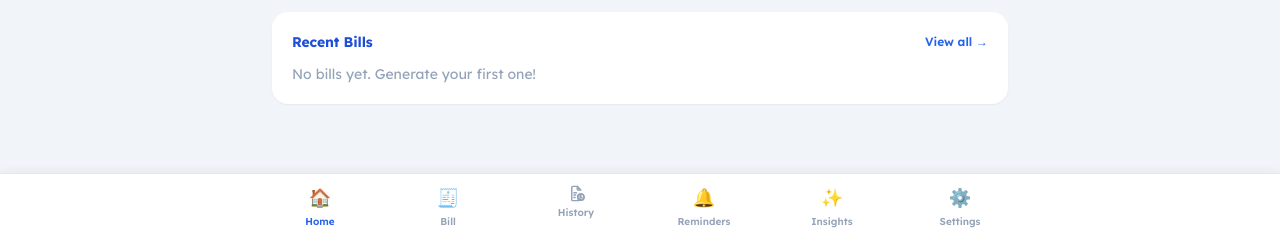
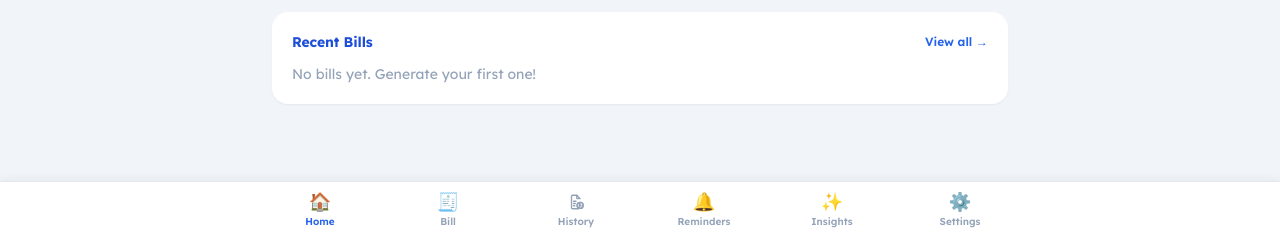
Before and after one commit to usmaniarsh/AI-Automatic-Bill-Genrate, a Flask app: page / in a window 1280 px wide. Shown: the part 561-800 px from the top of the page. Run offline with Flask 3, Linux system fonts and the light colour scheme; data comes from the database, SQL or seed files in the repository; data that the repository does not hold is empty; some libraries are stand-ins or nearby versions.

Commit message:
Fix bottom nav icons and requirements.txt encoding

```diff
--- a/templates/index.html
+++ b/templates/index.html
@@ -718,15 +718,16 @@
   <div class="no-print fixed bottom-0 left-0 right-0 bg-white dark:bg-slate-800 border-t border-slate-200 dark:border-slate-700 z-40 shadow-[0_-2px_10px_rgba(0,0,0,0.05)]">
     <div class="max-w-3xl mx-auto grid grid-cols-6">
       <button @click="view='home'" class="flex flex-col items-center py-2.5 gap-0.5" :class="view==='home' ? 'text-blue-600 dark:text-blue-400' : 'text-slate-400 dark:text-slate-500'">
-        <span class="text-lg">🏠</span>
+        <span class="w-5 h-5 flex items-center justify-center text-lg leading-none">🏠</span>
         <span class="text-[10px] font-semibold">Home</span>
       </button>
       <button @click="goToBill()" class="flex flex-col items-center py-2.5 gap-0.5" :class="view==='bill' ? 'text-blue-600 dark:text-blue-400' : 'text-slate-400 dark:text-slate-500'">
-        <span class="text-lg">🧾</span>
+        <span class="w-5 h-5 flex items-center justify-center text-lg leading-none">🧾</span>
         <span class="text-[10px] font-semibold">Bill</span>
       </button>
       <button @click="view='history'; loadHistory()" class="flex flex-col items-center py-2.5 gap-0.5" :class="view==='history' ? 'text-blue-600 dark:text-blue-400' : 'text-slate-400 dark:text-slate-500'">
-        <svg viewBox="0 0 24 24" fill="none" stroke="currentColor" stroke-width="1.8" stroke-linecap="round" stroke-linejoin="round" class="w-[19px] h-[19px]">
+        <span class="w-5 h-5 flex items-center justify-center">
+          <svg viewBox="0 0 24 24" fill="none" stroke="currentColor" stroke-width="1.8" stroke-linecap="round" stroke-linejoin="round" class="w-[18px] h-[18px]">
             <path d="M13 3H7.5A1.5 1.5 0 0 0 6 4.5v15A1.5 1.5 0 0 0 7.5 21H15a1.5 1.5 0 0 0 1.5-1.5V13"/>
             <path d="M13 3l4.5 4.5H14a1 1 0 0 1-1-1V3Z"/>
             <line x1="8.7" y1="11" x2="12" y2="11"/>
@@ -736,19 +737,22 @@
             <circle cx="17.5" cy="16.5" r="4"/>
             <path d="M17.5 14.6v1.9l1.3 1"/>
           </svg>
+        </span>
         <span class="text-[10px] font-semibold">History</span>
       </button>
       <button @click="view='amc'; loadAmc()" class="flex flex-col items-center py-2.5 gap-0.5 relative" :class="view==='amc' ? 'text-blue-600 dark:text-blue-400' : 'text-slate-400 dark:text-slate-500'">
-        <span class="text-lg">🔔</span>
-        <span x-show="amcDueCount > 0" class="absolute top-1 right-[calc(50%-14px)] w-2 h-2 rounded-full bg-red-500"></span>
+        <span class="w-5 h-5 flex items-center justify-center text-lg leading-none relative">
+          🔔
+          <span x-show="amcDueCount > 0" class="absolute -top-0.5 -right-0.5 w-2 h-2 rounded-full bg-red-500"></span>
+        </span>
         <span class="text-[10px] font-semibold">Reminders</span>
       </button>
       <button @click="view='insights'; loadAnalytics()" class="flex flex-col items-center py-2.5 gap-0.5" :class="view==='insights' ? 'text-blue-600 dark:text-blue-400' : 'text-slate-400 dark:text-slate-500'">
-        <span class="text-lg">✨</span>
+        <span class="w-5 h-5 flex items-center justify-center text-lg leading-none">✨</span>
         <span class="text-[10px] font-semibold">Insights</span>
       </button>
       <button @click="view='settings'" class="flex flex-col items-center py-2.5 gap-0.5" :class="view==='settings' ? 'text-blue-600 dark:text-blue-400' : 'text-slate-400 dark:text-slate-500'">
-        <span class="text-lg">⚙️</span>
+        <span class="w-5 h-5 flex items-center justify-center text-lg leading-none">⚙️</span>
         <span class="text-[10px] font-semibold">Settings</span>
       </button>
     </div>
```
Also changed, not shown: requirements.txt (+1 -3 lines). Lines whose indentation alone changed are shown as unchanged.
